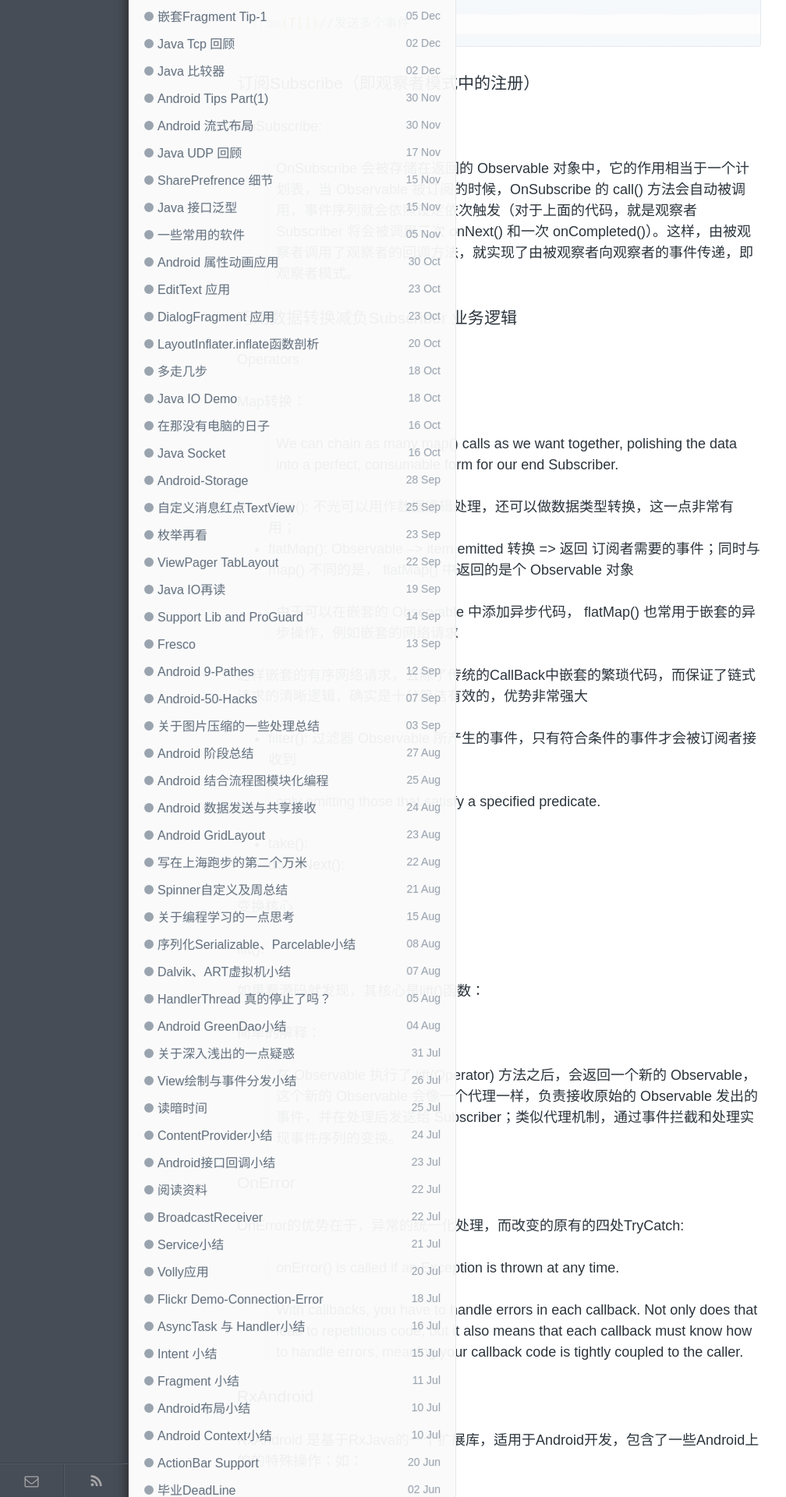
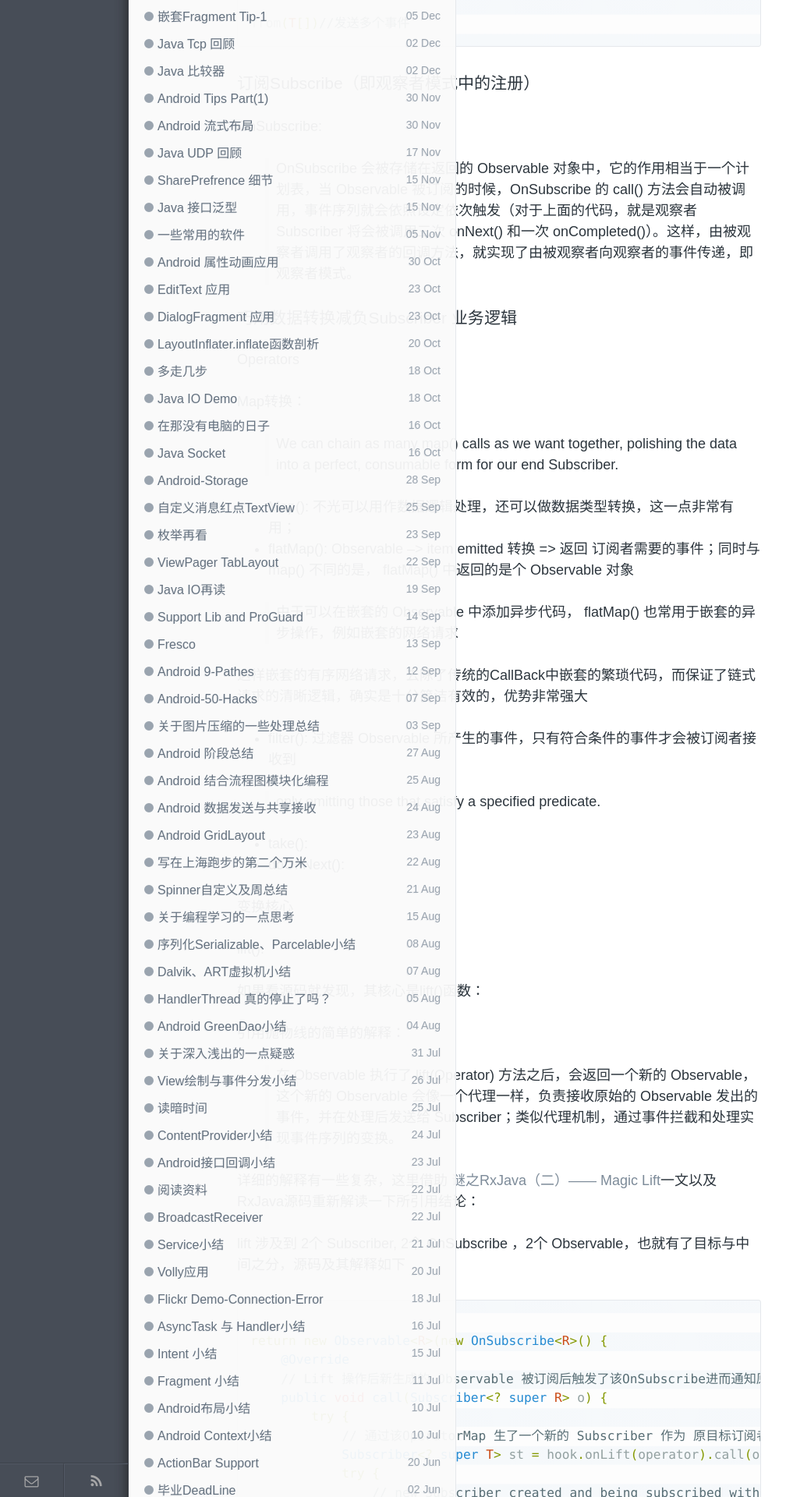
Before and after one commit to enlipan/enlipan.github.io, a Jekyll site: the page built from _posts/2016-08-30-rxjava-intro.md, in a window 1280 px wide. Shown: the part 3080-5000 px from the top of the page at 78% size, without its empty margins (0-1008 px from the left). Built offline with Jekyll 4.4.1, drawn with Linux system fonts in a browser that asks for light colours; nearby versions of some CDN libraries; comment, search, counter and statistics services are not loaded.

Commit message:
modify rxjava lift

```diff
--- a/_posts/2016-08-30-rxjava-intro.md
+++ b/_posts/2016-08-30-rxjava-intro.md
@@ -144,10 +144,80 @@
 
 如果看源码就发现，其核心是lift()函数：
 
-简单的解释：
+引用抛物线的简单的解释：
 
 > 在 Observable 执行了 lift(Operator) 方法之后，会返回一个新的 Observable，这个新的 Observable 会像一个代理一样，负责接收原始的 Observable 发出的事件，并在处理后发送给 Subscriber；类似代理机制，通过事件拦截和处理实现事件序列的变换。
 
+
+详细的解释有一些复杂，这里借助 [谜之RxJava（二）—— Magic Lift](https://segmentfault.com/a/1190000004049841)一文以及RxJava源码重新解读一下所引用结论：
+
+lift 涉及到 2个 Subscriber, 2个 OnSubscribe ，2个 Observable，也就有了目标与中间之分，源码及其解释如下
+
+{% highlight java %}
+
+......
+return new Observable<R>(new OnSubscribe<R>() {
+    @Override
+    // Lift 操作后新生成的 Observable 被订阅后触发了该OnSubscribe进而通知原 OnSubscribe，发出事件交由代理Subscriber预处理，进而转交 目标Subscriber
+    public void call(Subscriber<? super R> o) {
+        try {
+            // 通过该OperatorMap 生了一个新的 Subscriber 作为 原目标订阅者的代理
+            Subscriber<? super T> st = hook.onLift(operator).call(o);
+            try {
+                // new Subscriber created and being subscribed with so 'onStart' it
+                st.onStart();
+                onSubscribe.call(st);//这个onSubscribe是Observable的OnSubScribe属性对象
+            } catch (Throwable e) {
+                // localized capture of errors rather than it skipping all operators
+                // and ending up in the try/catch of the subscribe method which then
+                // prevents onErrorResumeNext and other similar approaches to error handling
+                if (e instanceof OnErrorNotImplementedException) {
+                    throw (OnErrorNotImplementedException) e;
+                }
+                st.onError(e);
+            }
+        } catch (Throwable e) {
+            if (e instanceof OnErrorNotImplementedException) {
+                throw (OnErrorNotImplementedException) e;
+            }
+            // if the lift function failed all we can do is pass the error to the final Subscriber
+            // as we don't have the operator available to us
+            o.onError(e);
+        }
+    }
+});
+
+/////////////////////////////////////////////////////////////////////////////////
+Subscriber<? super T> st = hook.onLift(operator).call(o);
+// st 实质上是 o的代理，关键在于 transformer.call(t)，执行了 list转换：
+@Override
+public Subscriber<? super T> call(final Subscriber<? super R> o) {
+    return new Subscriber<T>(o) {
+
+        @Override
+        public void onCompleted() {
+            o.onCompleted();
+        }
+
+        @Override
+        public void onError(Throwable e) {
+            o.onError(e);
+        }
+
+        @Override
+        public void onNext(T t) {
+            try {
+                o.onNext(transformer.call(t));
+            } catch (Throwable e) {
+                Exceptions.throwIfFatal(e);
+                onError(OnErrorThrowable.addValueAsLastCause(e, t));
+            }
+        }
+
+    };
+}
+
+{% endhighlight %}
 
 ###  OnError
 
```
